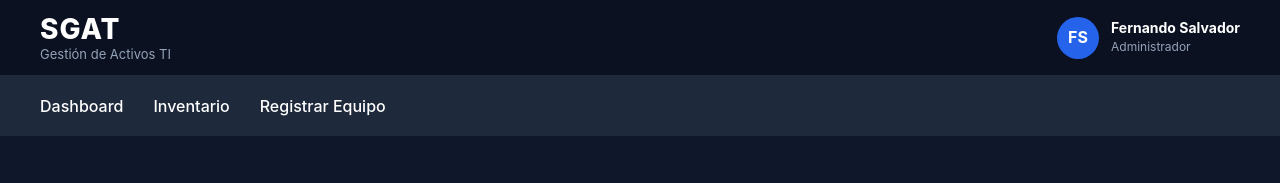
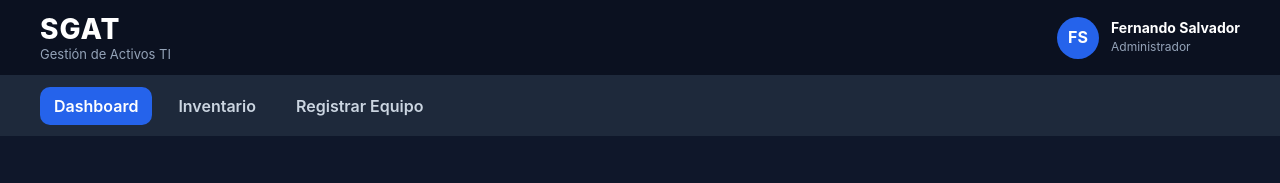
Before and after one commit to cazador0587/web_project_SGAT_frontend, a React (Vite) app: page / in a window 1280 px wide. Shown: the top 183 px of the page. Built offline with nearby package versions, Linux system fonts and the light colour scheme; no server answers; a web font is replaced by a local one.

Commit message:
Agregar navegacion activa

```diff
--- a/src/components/Navigation/Navigation.css
+++ b/src/components/Navigation/Navigation.css
@@ -1,15 +1,42 @@
 .navigation {
-  height: 60px;
+  min-height: 60px;
   background: #1e293b;
 
   display: flex;
   align-items: center;
-  gap: 30px;
+  gap: 12px;
 
   padding: 0 40px;
 }
 
-.navigation a {
+.navigation__link {
+  color: #cbd5e1;
+  font-weight: 600;
+  padding: 10px 14px;
+  border-radius: 10px;
+  transition: background 0.2s ease, color 0.2s ease;
+}
+
+.navigation__link:hover {
+  background: #334155;
   color: white;
-  font-weight: 500;
 }
+
+.navigation__link_active {
+  background: #2563eb;
+  color: white;
+}
+
+@media screen and (max-width: 768px) {
+  .navigation {
+    flex-wrap: wrap;
+    height: auto;
+    padding: 12px 16px;
+    gap: 10px;
+  }
+
+  .navigation__link {
+    font-size: 13px;
+    padding: 8px 10px;
+  }
+}
--- a/src/components/Navigation/Navigation.jsx
+++ b/src/components/Navigation/Navigation.jsx
@@ -1,12 +1,41 @@
 import "./Navigation.css";
-import { Link } from "react-router-dom";
+import { NavLink } from "react-router-dom";
 
 function Navigation() {
   return (
     <nav className="navigation">
-      <Link to="/">Dashboard</Link>
-      <Link to="/inventory">Inventario</Link>
-      <Link to="/register-equipment">Registrar Equipo</Link>
+      <NavLink
+        to="/"
+        className={({ isActive }) =>
+          isActive
+            ? "navigation__link navigation__link_active"
+            : "navigation__link"
+        }
+      >
+        Dashboard
+      </NavLink>
+
+      <NavLink
+        to="/inventory"
+        className={({ isActive }) =>
+          isActive
+            ? "navigation__link navigation__link_active"
+            : "navigation__link"
+        }
+      >
+        Inventario
+      </NavLink>
+
+      <NavLink
+        to="/register-equipment"
+        className={({ isActive }) =>
+          isActive
+            ? "navigation__link navigation__link_active"
+            : "navigation__link"
+        }
+      >
+        Registrar Equipo
+      </NavLink>
     </nav>
   );
 }
```
